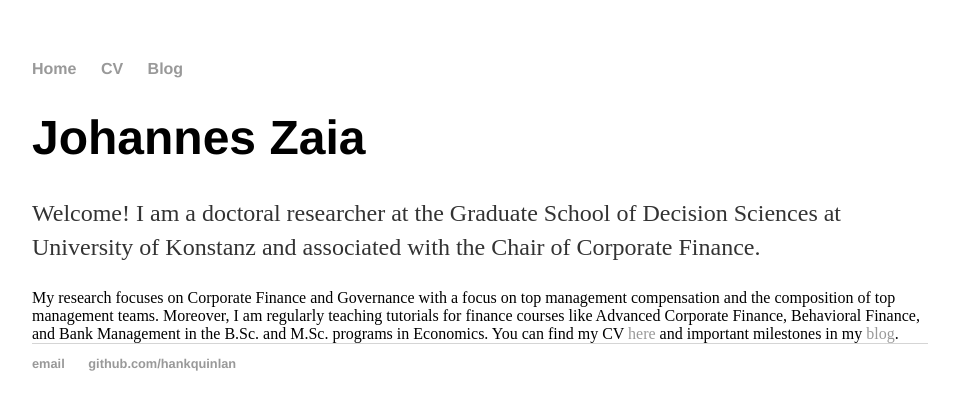
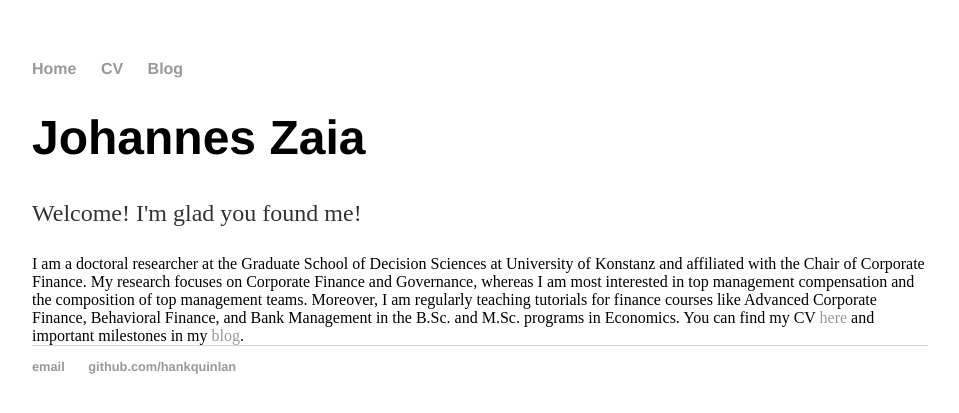
Before and after one commit to johanneszaia/johanneszaia.github.io, a Jekyll site: the page built from index.html, in a window 1280 px wide. Shown: the top 413 px of the page, without its empty margins (160-1119 px from the left). Built offline with Jekyll 4.4.1, drawn with Linux system fonts in a browser that asks for light colours.

Commit message:
Update index.html

```diff
--- a/index.html
+++ b/index.html
@@ -4,14 +4,16 @@ title: Johannes Zaia, PhD Candidate
 ---
 <div class="blurb">
 	<h1>Johannes Zaia</h1>
-	<p> Welcome! I am a doctoral researcher at the Graduate School of Decision Sciences at University of Konstanz
-		and associated with the Chair of Corporate Finance.
+	<p> Welcome! I'm glad you found me!
 	</p>
+	I am a doctoral researcher at the Graduate School of Decision Sciences at University of Konstanz
+		and affiliated with the Chair of Corporate Finance.
+	My research focuses on Corporate Finance and Governance, whereas I am most interested in
+	top management compensation and the composition of top management teams.
 
-	My research focuses on Corporate Finance and Governance
-	with a focus on top management compensation and the composition of top management teams.
 	Moreover, I am regularly teaching tutorials for finance courses like Advanced Corporate Finance, Behavioral Finance,
 	and Bank Management in the B.Sc. and M.Sc. programs in Economics.
+
 	You can find my CV <a href="/cv">here</a> and important milestones in my <a href="/blog">blog</a>.
 
 
```
